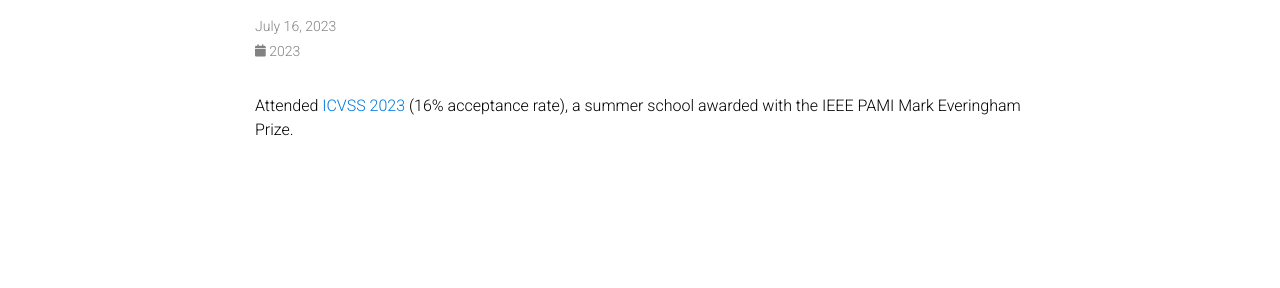
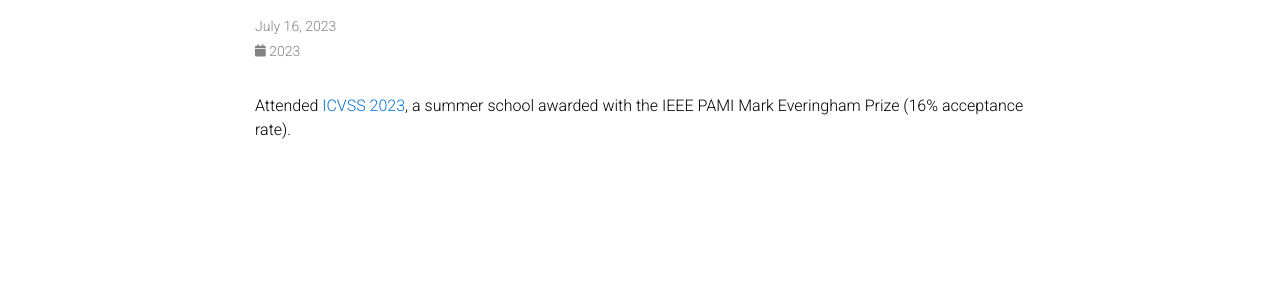
Before and after one commit to LorenzoAgnolucci/LorenzoAgnolucci.github.io, a Jekyll site: the page built from _news/icvss.md, in a window 1280 px wide. Shown: the part 145-433 px from the top of the page. Built offline with Jekyll 4.4.1, drawn with Linux system fonts in a browser that asks for light colours; comment, search, counter and statistics services are not loaded; a style sheet for code colours, icons or effects is not loaded.

Commit message:
update CV

```diff
--- a/_layouts/cv.html
+++ b/_layouts/cv.html
@@ -5,13 +5,13 @@
 {% unless site.data.resume %}
 <div class="post">
 
-  <object data="../assets/pdf/cv.pdf#pagemode=none" width="750" height="1000" type='application/pdf'></object>
+  <object data="../assets/pdf/CV_Agnolucci.pdf" width="750" height="1000" type='application/pdf'></object>
 
 </div>
 {% else %}
 <div class="post">
 
-  <object data="../assets/pdf/cv.pdf#pagemode=none" width="750" height="1000" type='application/pdf'></object>
+  <object data="../assets/pdf/CV_Agnolucci.pdf" width="750" height="1000" type='application/pdf'></object>
 
 </div>
 {% endunless %}
--- a/_news/icvss.md
+++ b/_news/icvss.md
@@ -5,4 +5,4 @@
 related_posts: false
 ---
 
-Attended [ICVSS 2023](https://iplab.dmi.unict.it/icvss2023/Home) (16% acceptance rate), a summer school awarded with the IEEE PAMI Mark Everingham Prize.
+Attended [ICVSS 2023](https://iplab.dmi.unict.it/icvss2023/Home), a summer school awarded with the IEEE PAMI Mark Everingham Prize (16% acceptance rate).
```
Also changed, not shown: 2 other files.
